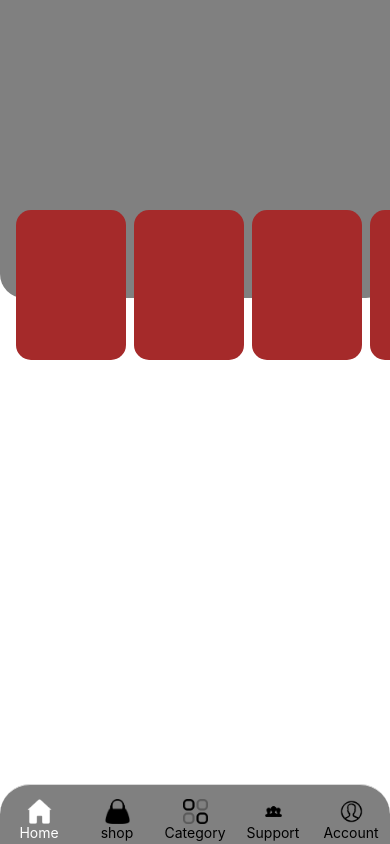
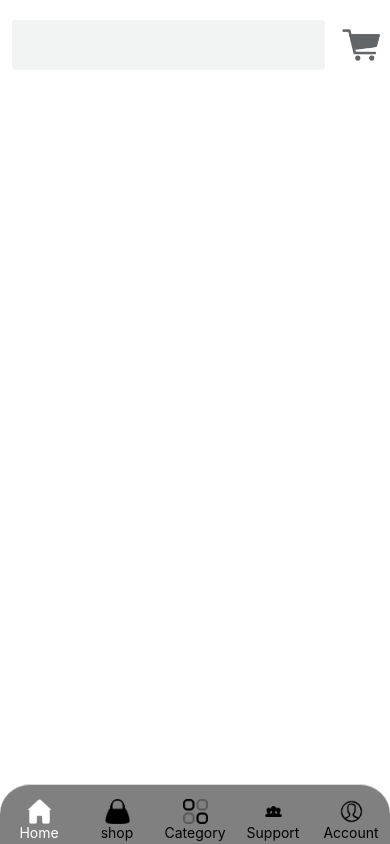
Before and after one commit to Umer5533/BefikreApp, a React Native app: screen /Home in a window 390 px wide. Built offline with nearby package versions, Linux system fonts and the light colour scheme.

Commit message:
add search bar

```diff
--- a/babel.config.js
+++ b/babel.config.js
@@ -1,3 +1,6 @@
 module.exports = {
   presets: ['module:@react-native/babel-preset'],
+  plugins: [
+    'react-native-reanimated/plugin',
+  ]
 };
--- a/package.json
+++ b/package.json
@@ -11,9 +11,12 @@
   },
   "dependencies": {
     "@react-navigation/bottom-tabs": "^6.5.20",
+    "@react-navigation/drawer": "^6.6.15",
     "@react-navigation/native": "^6.1.17",
     "react": "18.2.0",
     "react-native": "0.73.6",
+    "react-native-gesture-handler": "^2.16.0",
+    "react-native-reanimated": "^3.8.1",
     "react-native-safe-area-context": "^4.9.0",
     "react-native-screens": "^3.30.1"
   },
--- a/tabNavigation/Home.jsx
+++ b/tabNavigation/Home.jsx
@@ -1,18 +1,24 @@
 import React, { Component } from "react";
-import { View, Text, Button, StyleSheet, StatusBar,ScrollView } from "react-native";
+import { View, Text, Button, StyleSheet, StatusBar, ScrollView, TextInput, KeyboardAvoidingView, Image } from "react-native";
 import ElevatedCards from "../components/ElevatedCards";
-
 
 const Home = () => {
     return (
         <>
-            <StatusBar backgroundColor={'gray'}
-                barStyle="light-content"
+            <StatusBar backgroundColor={'white'}
+                barStyle="dark-content"
                 translucent={false} />
             <View style={styles.mainContainer}>
 
                 <View style={styles.mainFirstChild}>
-                <ElevatedCards/>
+                    <KeyboardAvoidingView behavior="height" enabled={false}>
+
+                        <View style={{flexDirection:"row" }}>
+                            <TextInput style={styles.inputbox}/>
+                            <Image source={require('../assests/icons/cart.png')} style={{ width: 50, height: 50, marginTop:20, marginRight:12, marginLeft: 12, tintColor: '#626567'}} />
+                        </View>
+                    </KeyboardAvoidingView>
+                    {/* <ElevatedCards/> */}
                 </View>
 
 
@@ -31,6 +37,18 @@ export default Home;
 
 
 const styles = StyleSheet.create({
+
+    inputbox: {
+        flex:1,
+        fontSize: 20,
+        backgroundColor: '#F2F4F4',
+        marginLeft: 12,
+        // marginRight: 70,
+        marginTop: 20,
+        borderRadius: 4
+        // height: 40
+    },
+
     mainContainer: {
         flex: 1,
         // flexDirection: 'column',
@@ -41,10 +59,11 @@ const styles = StyleSheet.create({
     },
 
     mainFirstChild: {
-        backgroundColor: 'gray',
-        height: '38%',
-        borderBottomRightRadius: 24,
-        borderBottomLeftRadius: 24
+        backgroundColor: 'white',
+        height: 100,
+        // borderBottomRightRadius: 24,
+        // borderBottomLeftRadius: 24,
+        elevation: 10
     },
 
     mainSecondChild: {
```
Also changed, not shown: App.tsx (+6 -1 lines), components/YourCart.jsx (added, +24 -0 lines), drawerNavigation/JoinAsProvider.jsx (added, +22 -0 lines), drawerNavigation/Notifications.jsx (added, +22 -0 lines), drawerNavigation/Setting.jsx (added, +22 -0 lines), drawerNavigation/Terms&Condition.jsx (added, +22 -0 lines), navigation/drawer.jsx (added, +22 -0 lines), assests/icons/cart.png (added), 1 other file (tests, documents, lock files or other folders).
